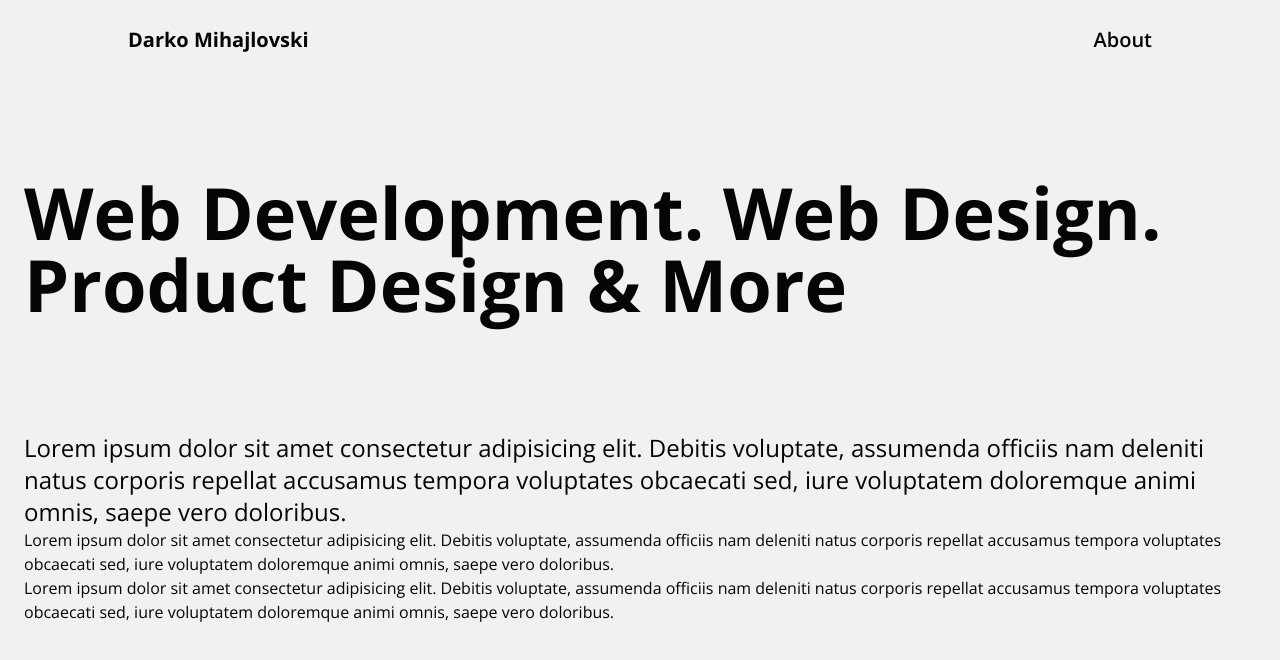
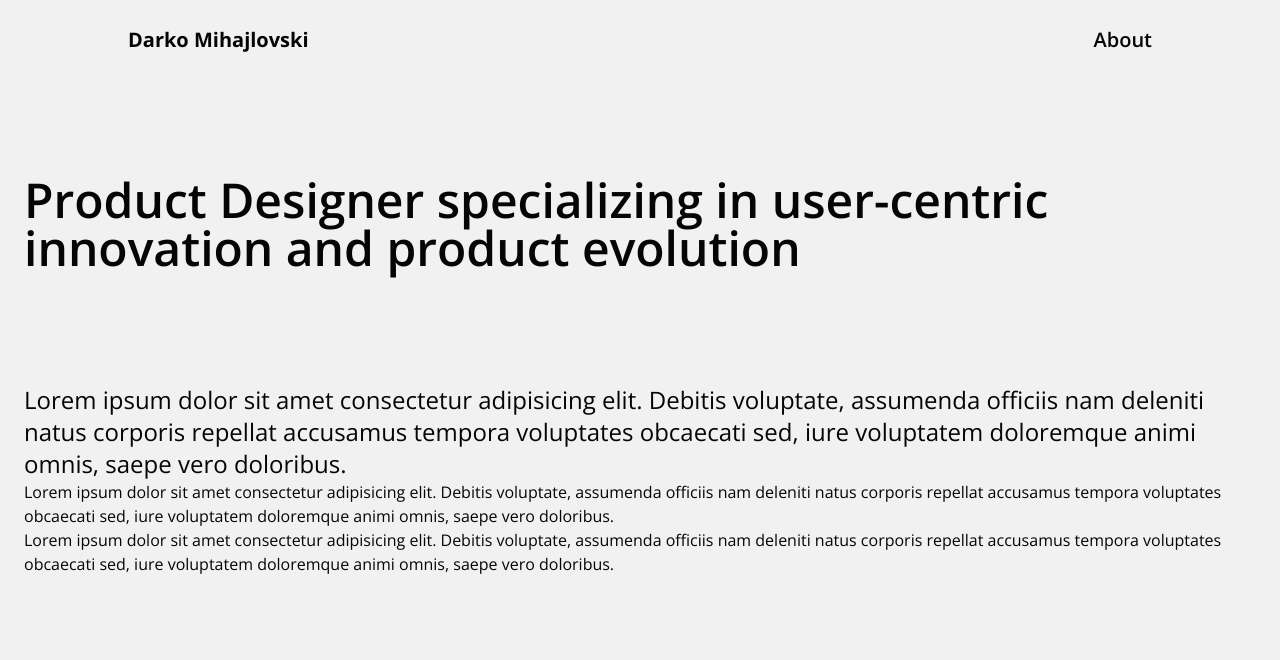
Before and after one commit to DarkoM996/nextjs-pagerouter-portfolio, a Next.js app: page /about in a window 1280 px wide. Shown: the top 660 px of the page. Built offline with nearby package versions, Linux system fonts and the light colour scheme.

Commit message:
Working title

```diff
--- a/pages/components/AboutHero.jsx
+++ b/pages/components/AboutHero.jsx
@@ -4,8 +4,9 @@ const AboutHero = () => {
   return (
     <div className="max-w-screen-xl mx-auto w-full h-full relative px-6 py-4 lg:py-24">
       <div className="flex flex-col justify-center items-start w-full h-full">
-        <h1 className="text-5xl md:text-6xl lg:text-7xl font-bold">
-          Web Development. Web Design. Product Design & More
+        <h1 className="text-4xl md:text-5xl font-semibold">
+          Product Designer specializing in user-centric innovation and product
+          evolution
         </h1>
       </div>
     </div>
```
